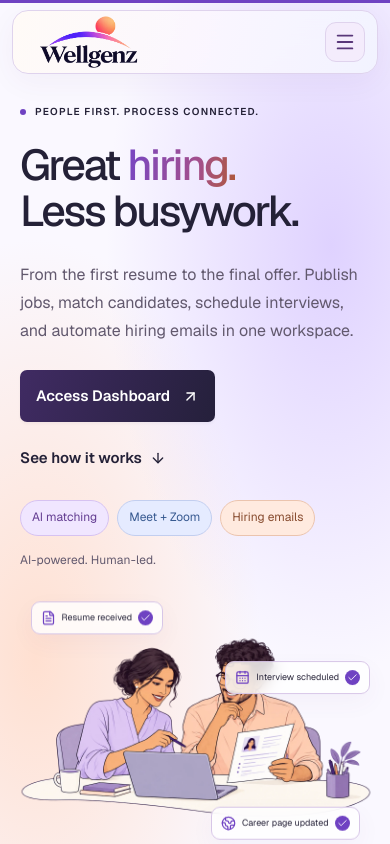
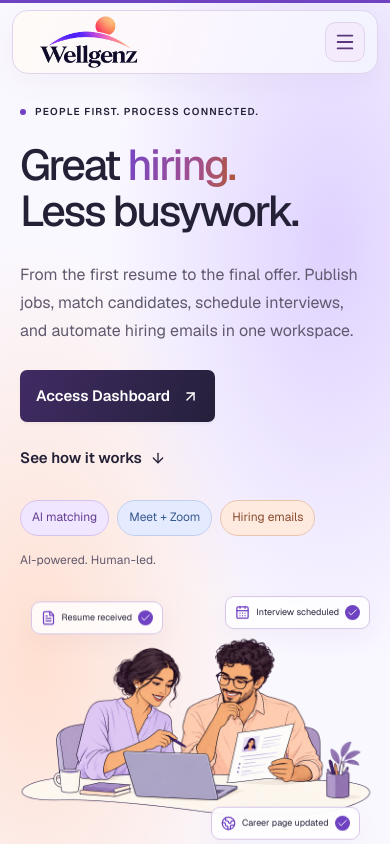
Before and after one commit to hitten04/wellgenz, a Next.js app: page / in a window 390 px wide. Shown: the top 844 px of the page. Built offline with nearby package versions, Linux system fonts and the light colour scheme.

Commit message:
Move interview badge above the hero illustration on mobile

```diff
--- a/src/app/home-refresh.css
+++ b/src/app/home-refresh.css
@@ -126,7 +126,7 @@
 .home-hero-art>img{width:105%;margin-left:-2.5%}
 .hero-story-badge{font-size:11px;padding:10px 12px;gap:8px}
 .hero-story-badge-resume{left:3%;top:0}
-.hero-story-badge-meeting{right:0;top:26%}
+.hero-story-badge-meeting{right:0;top:0}
 .hero-story-badge-careers{bottom:3%;right:3%}
 .studio-tabs{grid-template-columns:repeat(2,minmax(0,1fr));gap:7px;border:0;margin-bottom:12px;padding:0}
 .studio-tabs button{border:1px solid var(--line);font-size:13px;min-height:48px;padding:10px}
```
